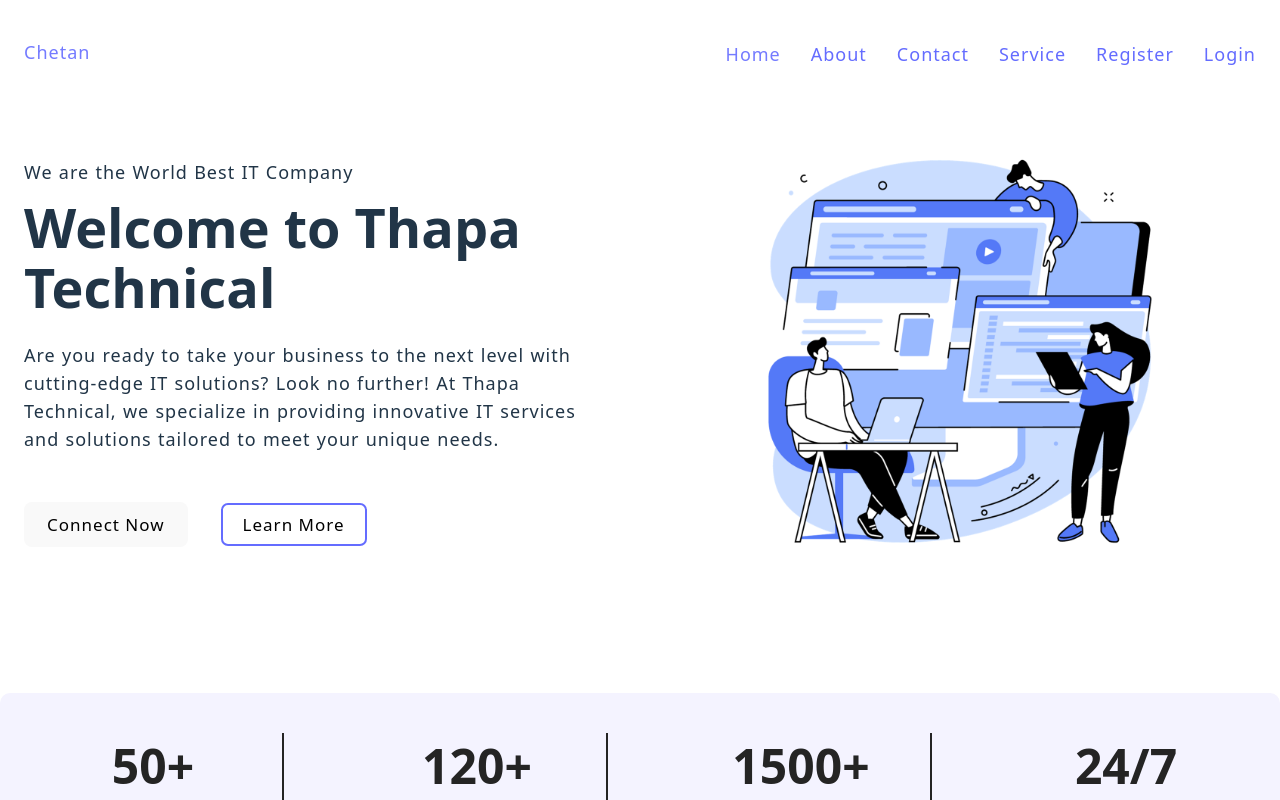
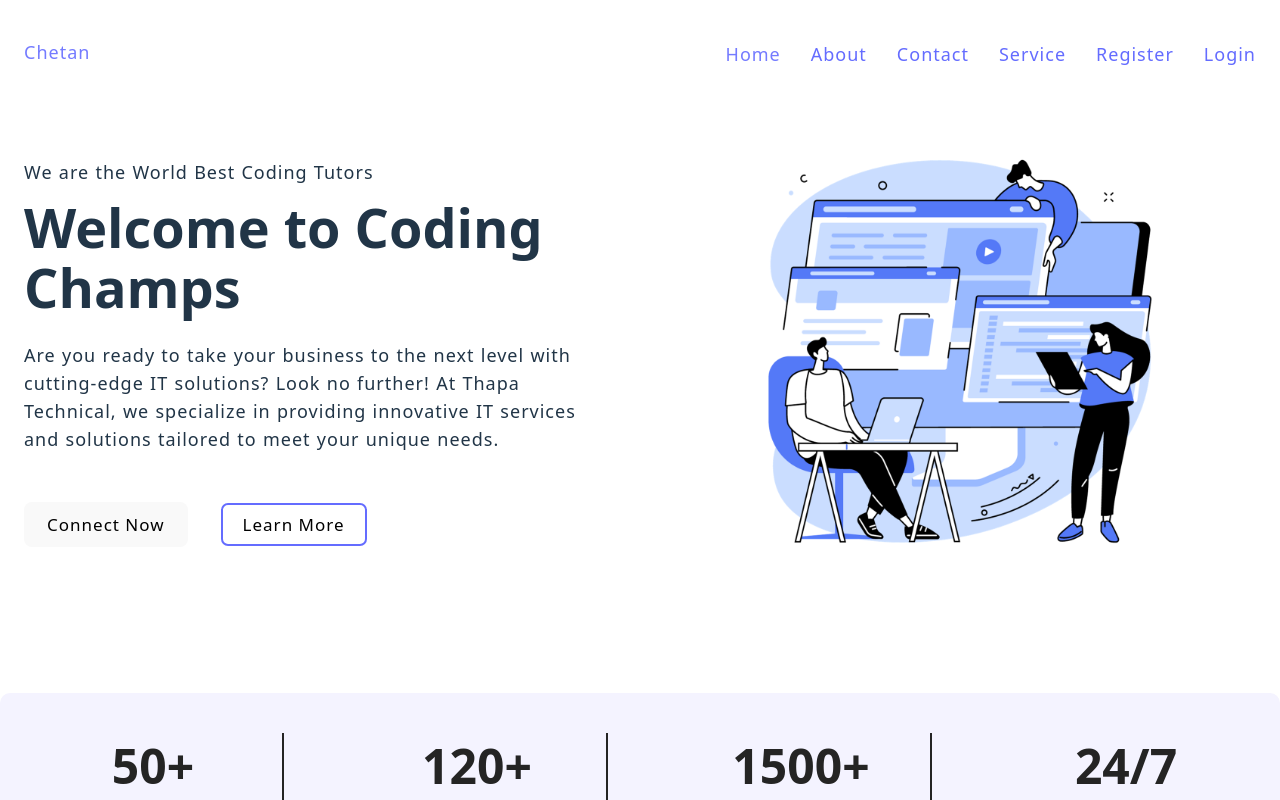
Before and after one commit to Chetanbelwal/Coding-Champs, a React (Vite) app in the folder client/: page / in a window 1280 px wide. Shown: the top 800 px of the page. Built offline with nearby package versions, Linux system fonts and the light colour scheme; no server answers.

Commit message:
admin can be seen on Navbar now

```diff
--- a/client/src/components/Navbar.jsx
+++ b/client/src/components/Navbar.jsx
@@ -5,7 +5,7 @@ import "./Navbar.css";
 import { useAuth } from "../store/auth";
 
 export const Navbar = () => {
-  const { isLoggedIn } = useAuth();
+  const { user, isLoggedIn } = useAuth();
   return (
     <>
       <header>
@@ -30,17 +30,23 @@ export const Navbar = () => {
               </li>
               {isLoggedIn ? (
                 <>
+                {user.isAdmin && (
+                    <li>
+                      <NavLink to="/admin">Admin</NavLink>
+                    </li>
+                  )}
                   <li>
-                    <NavLink to="/logout"> Logout</NavLink>
+                    <NavLink to="/logout">Logout</NavLink>
                   </li>
+
                 </>
               ) : (
                 <>
                   <li>
-                    <NavLink to="/registration"> Register</NavLink>
+                    <NavLink to="/registration">Register</NavLink>
                   </li>
                   <li>
-                    <NavLink to="/login"> Login</NavLink>
+                    <NavLink to="/login">Login</NavLink>
                   </li>
                 </>
               )}
--- a/client/src/main.jsx
+++ b/client/src/main.jsx
@@ -9,7 +9,7 @@ import "react-toastify/dist/ReactToastify.css";
 
 ReactDOM.createRoot(document.getElementById("root")).render(
   <AuthProvider>
-    <React.StrictMode>
+    {/* <React.StrictMode> */}
       <App />
       <ToastContainer
         position="top-right"
@@ -24,6 +24,6 @@ ReactDOM.createRoot(document.getElementById("root")).render(
         theme="colored"
         bodyClassName="toastBody"
       />
-    </React.StrictMode>
+    {/* </React.StrictMode> */}
   </AuthProvider>
 );
--- a/client/src/pages/Home.jsx
+++ b/client/src/pages/Home.jsx
@@ -7,8 +7,8 @@ export const Home = () => {
         <section className="section-hero">
           <div className="container grid grid-two-cols">
             <div className="hero-content">
-              <p>We are the World Best IT Company</p>
-              <h1>Welcome to Thapa Technical</h1>
+              <p>We are the World Best Coding Tutors</p>
+              <h1>Welcome to Coding Champs</h1>
               <p>
                 Are you ready to take your business to the next level with
                 cutting-edge IT solutions? Look no further! At Thapa Technical,
```
Also changed, not shown: 1 other file (tests, documents, lock files or other folders).
